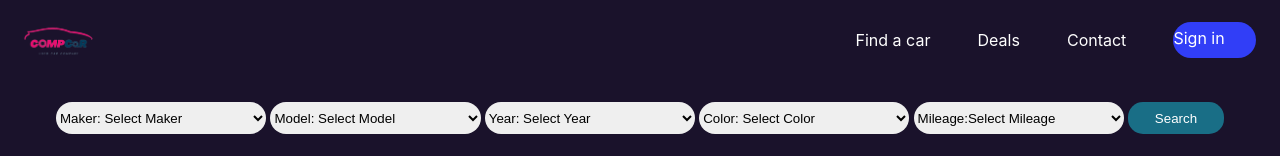
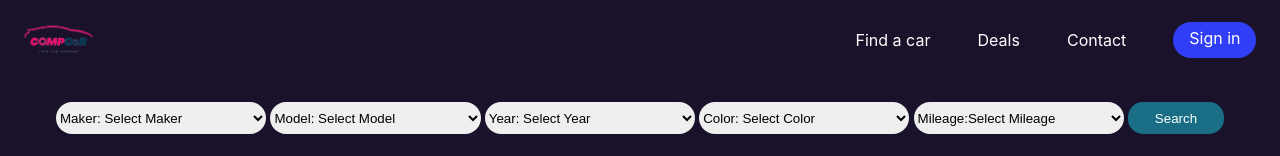
Before and after one commit to Hongseoupyun/compcar-ui, a React (Create React App) app: page /result in a window 1280 px wide. Shown: the top 156 px of the page. Built offline with nearby package versions, Linux system fonts and the light colour scheme; no server answers.

Commit message:
fixed(FET-Favourtie):fixed nav bar css issues

```diff
--- a/src/components/Main/Main.js
+++ b/src/components/Main/Main.js
@@ -14,8 +14,9 @@ import UseGetImagebyYearsAndColors from "hooks/UseGetImagebyYearsAndColors";
 
 function Main() {
   const navigate = useNavigate();
-  //
+  // general state for the app
   const [isLoading, setIsLoading] = useState(false);
+  const [isLoggedIn, setIsLoggedIn] = useState(false);
   // state for the input
   const [searchedCar1, setSearchedCar1] = useState({
     maker1: null,
--- a/src/components/Navbar/Navbar.scss
+++ b/src/components/Navbar/Navbar.scss
@@ -8,7 +8,6 @@
   width: 100vw;
   a {
     text-decoration: none;
-    display: flex;
   }
   background-color: #1a122b;
   position: fixed;
```
